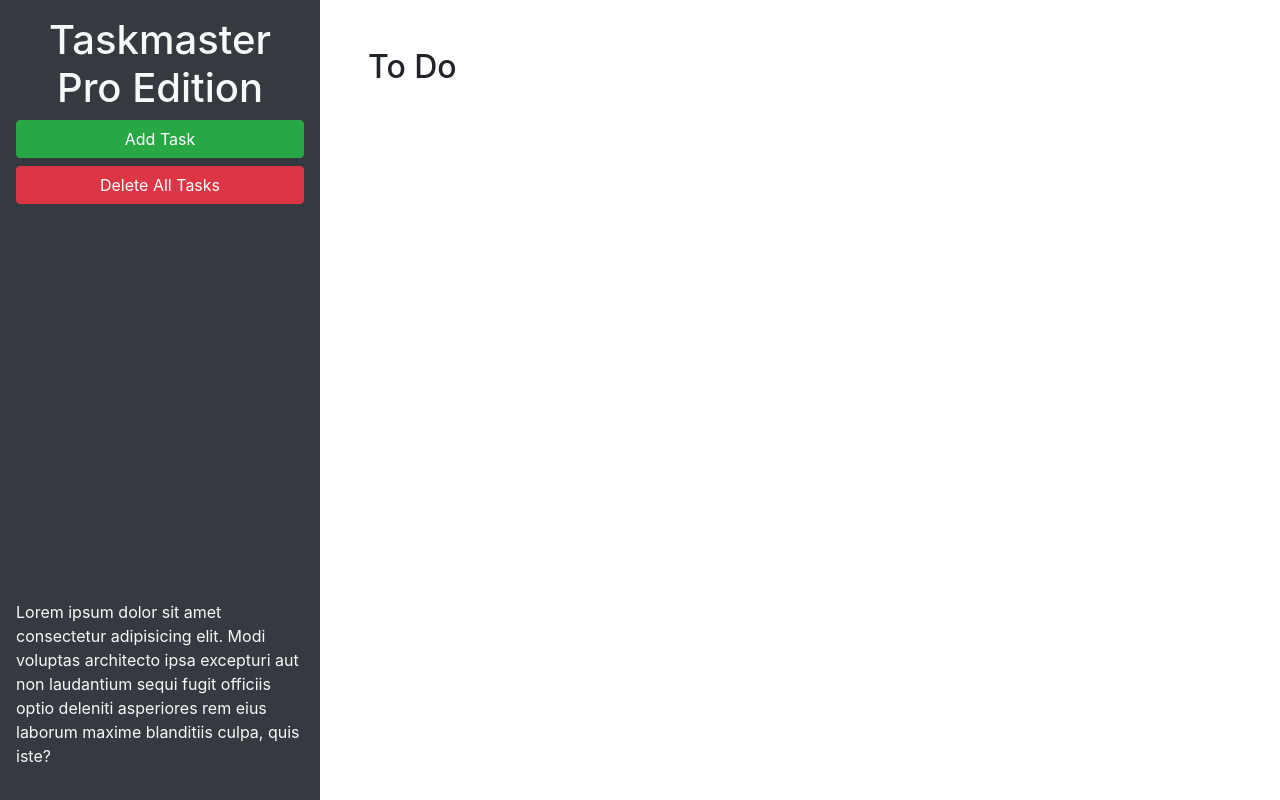
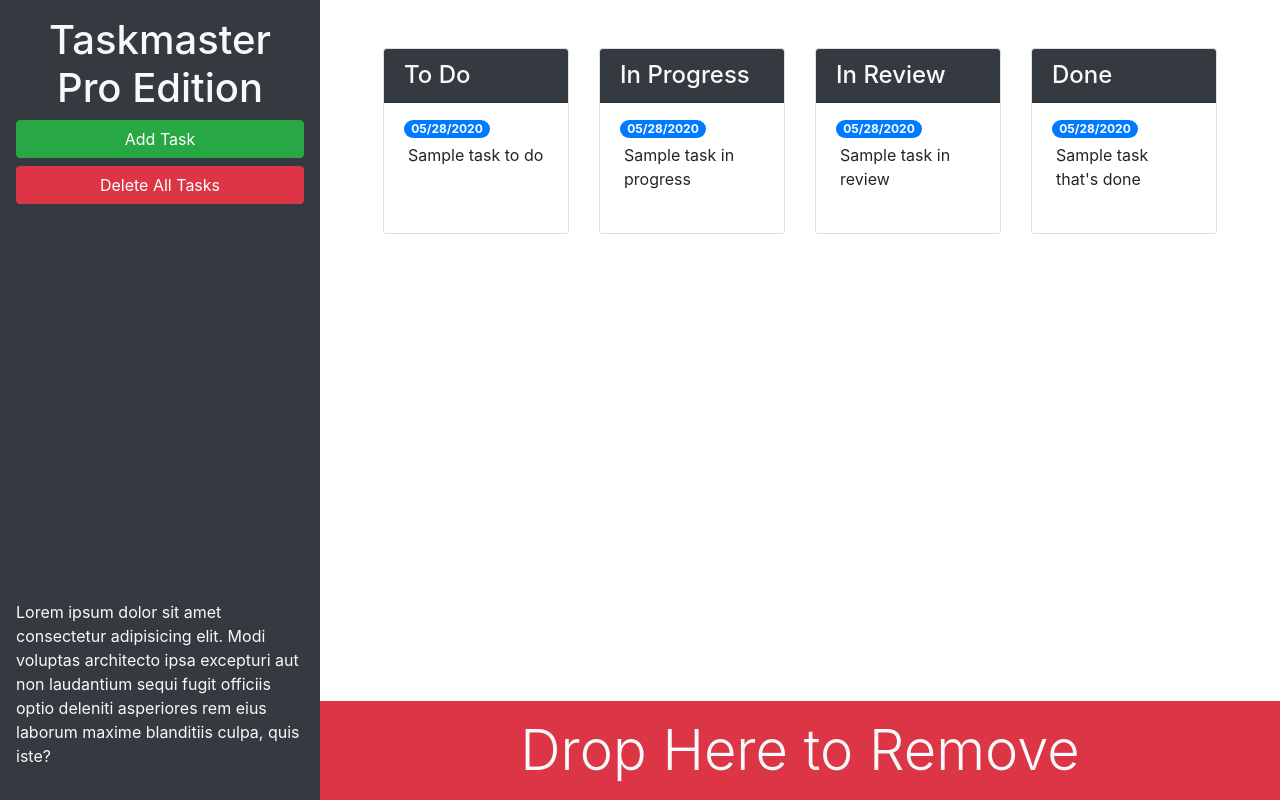
Before and after one commit to eucalyptus1/taskmaster-pro, a plain HTML site: page index.html in a window 1280 px wide. Drawn offline with nearby package versions, Linux system fonts and the light colour scheme.

Commit message:
added bootstrap classes

```diff
--- a/index.html
+++ b/index.html
@@ -13,22 +13,94 @@
 <body>
 
   <div class="row min-vh-100 no-gutters">
-    <header class="col-12 col-lg-3 bg-dark text-light d-flex flex-column p-4 p-lg-3">
+    <header class="col-12 col-lg-3 bg-dark text-light sticky-top d-flex flex-column p-4 p-lg-3">
       <h1 class="text-center">Taskmaster Pro Edition</h1>
       <button id="create-task" class="btn btn-block btn-success" data-toggle="modal" data-target="#task-form-modal">Add
         Task</button>
       <button id="remove-tasks" class="btn btn-block btn-danger">Delete All Tasks</button>
-      <p class="mt-auto">Lorem ipsum dolor sit amet consectetur adipisicing elit. Modi voluptas architecto ipsa
+      <p class="mt-auto d-none d-lg-block">Lorem ipsum dolor sit amet consectetur adipisicing elit. Modi voluptas architecto ipsa
         excepturi aut non
         laudantium sequi fugit officiis optio deleniti asperiores rem eius laborum maxime blanditiis culpa, quis iste?
       </p>
     </header>
-    <main class="col-12 col-lg-9">
-      <div class="m-5">
-        <h2>To Do</h2>
-        <ul id="list-toDo" class="list-group"> </ul>
+
+    <main class="col-12 col-lg-9 d-flex flex-column">
+      <div class="m-5 row justify-content-around">
+
+        <!--todo start-->
+        <div class="col-12 col-md-6 col-xl-3 mb-3">
+          <div class="card">
+            <h4 class="card-header bg-dark text-light">
+              To Do
+            </h4>
+            <ul id="list-toDo" class="list-group list-group-flush">
+              <li class="list-group-item">
+                <span class="badge badge-primary badge-pill">05/28/2020</span>
+                <p class="m-1">Sample task to do</p>
+              </li>
+            </ul>
+          </div>
+        </div>
+        <!--todo end-->
+
+        <!--in progress start-->
+        <div class="col-12 col-md-6 col-xl-3 mb-3">
+          <div class="card">
+          <h4 class="card-header bg-dark text-light">
+            In Progress
+          </h4>
+          <ul id="list-inProgress" class="list-group list-group-flush">
+            <li class="list-group-item">
+              <span class="badge badge-primary badge-pill">05/28/2020</span>
+              <p class="m-1">Sample task in progress</p>
+            </li>
+          </ul>
+          </div>
+        </div>
+        <!--in progress end-->
+
+        <!--in review start-->
+        <div class="col-12 col-md-6 col-xl-3 mb-3">
+          <div class="card">
+          <h4 class="card-header bg-dark text-light">
+            In Review
+          </h4>
+          <ul id="list-inReview" class="list-group list-group-flush">
+            <li class="list-group-item">
+              <span class="badge badge-primary badge-pill">05/28/2020</span>
+              <p class="m-1">Sample task in review</p>
+            </li>
+          </ul>
+          </div>
+        </div>
+        <!--in review end-->
+
+        <!--done start-->
+        <div class="col-12 col-md-6 col-xl-3 mb-3">
+          <div class="card">
+          <h4 class="card-header bg-dark text-light">
+            Done
+          </h4>
+          <ul id="list-done" class="list-group list-group-flush">
+            <li class="list-group-item">
+              <span class="badge badge-primary badge-pill">05/28/2020</span>
+              <p class="m-1">Sample task that's done</p>
+            </li>
+          </ul>
+          </div>
+        </div>
+        <!--done end-->
+
       </div>
+
+      <div class="mt-auto" id="trash">
+        <div class="w-100 bg-danger p-3 text-center text-light display-4">
+          Drop Here to Remove
+        </div>
+      </div>
+
     </main>
+
   </div>
 
   <!-- Modal -->
@@ -46,11 +118,11 @@
           <form>
             <div class="form-group">
               <label for="modalTaskDescription">Task description</label>
-              <textarea id="modalTaskDescription" rows="3"></textarea>
+              <textarea id="modalTaskDescription" rows="3" class="form-control"></textarea>
             </div>
             <div class="form-group">
               <label for="modalDueDate">Due date</label>
-              <input type="text" id="modalDueDate" placeholder="mm/dd/yyyy" autocomplete="off" />
+              <input type="text" class="form-control" id="modalDueDate" placeholder="mm/dd/yyyy" autocomplete="off" />
             </div>
           </form>
         </div>
```
